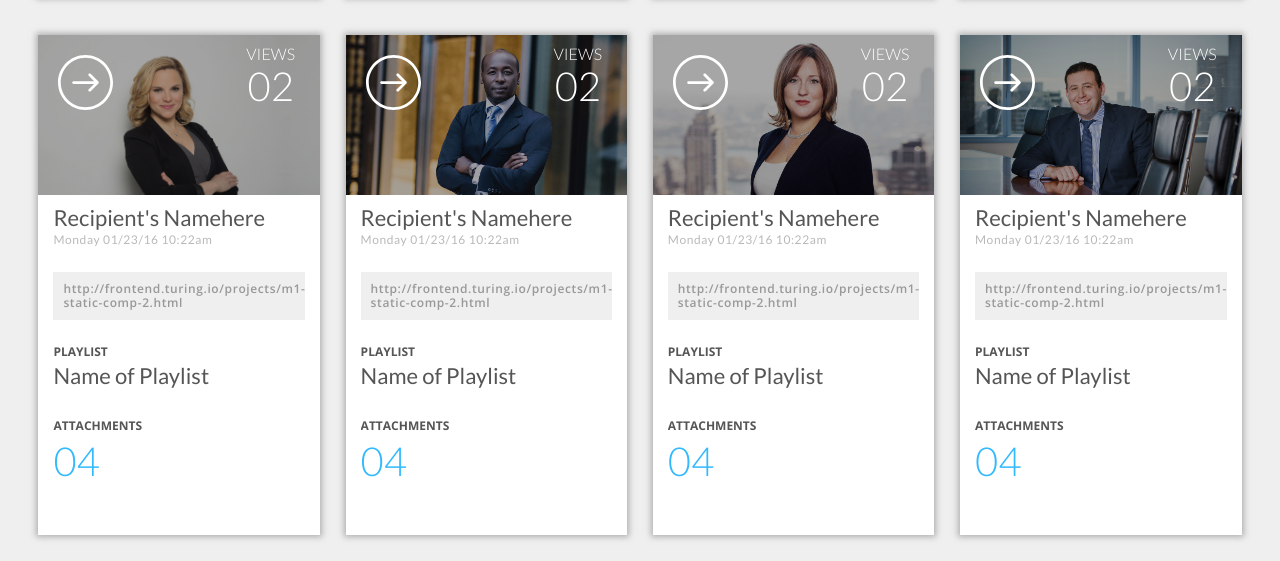
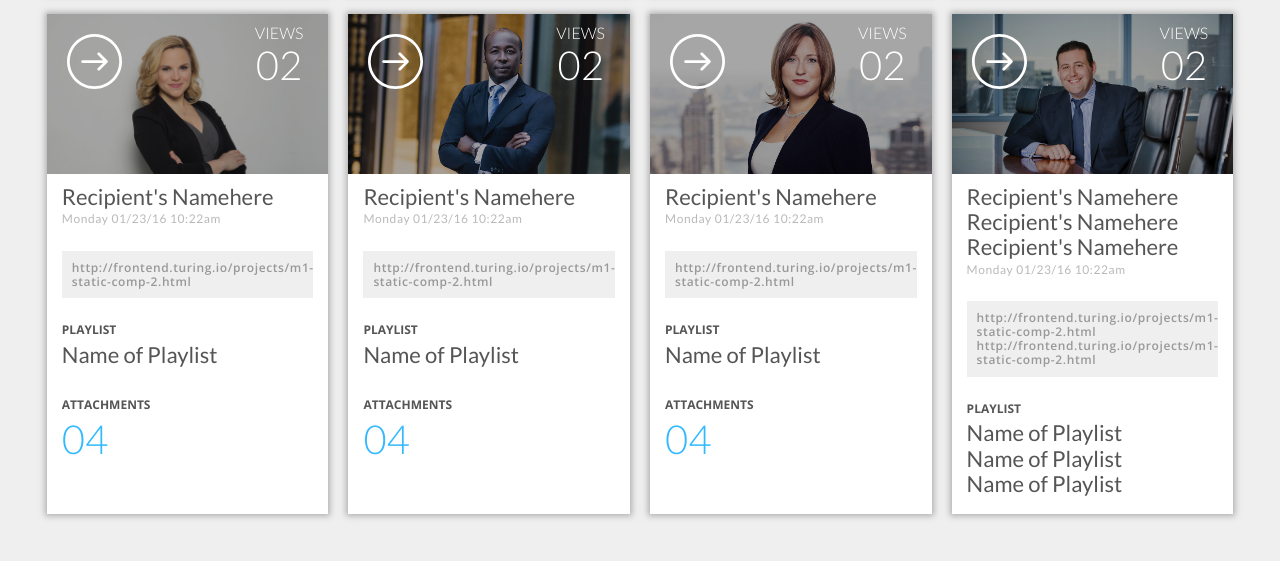
Before and after one commit to JustynaField/jf-comp-challenge-2, a plain HTML site: page index.html in a window 1280 px wide. Shown: the part 715-1276 px from the top of the page. After the commit the page ends 1239 px from the top, so only its background shows below. Drawn offline with nearby package versions, Linux system fonts and the light colour scheme.

Commit message:
compare site across browsers

```diff
--- a/index.html
+++ b/index.html
@@ -30,7 +30,7 @@
           <img src="images/icons/down-arrow.svg" aria-hidden="true">
         </div>
 
-        <h1><img src="images/icons/logo.png" alt="logo"></h1>
+        <h1><img src="images/icons/logo.svg" alt="logo"></h1>
 
       </header>
 
@@ -233,14 +233,14 @@
               </div>
 
               <div class="card-content">
-                <h3 class="recipient-name">Recipient's Namehere</h3>
+                <h3 class="recipient-name">Recipient's Namehere Recipient's Namehere Recipient's Namehere</h3>
                 <div class="date">Monday 01/23/16 10:22am</div>
                 <div class="link-section">
                   <p class="link">
-                    http://frontend.turing.io/projects/m1-static-comp-2.html</p>
+                    http://frontend.turing.io/projects/m1-static-comp-2.html<br>http://frontend.turing.io/projects/m1-static-comp-2.html</p>
                   </div>
                 <h4>Playlist</h4>
-                  <h5>Name of Playlist</h5>
+                  <h5>Name of Playlist <br>Name of Playlist<br>Name of Playlist</h5>
                 <h4 class="attachments">Attachments</h4>
                   <div class="attachment-number">04</div>
               </div>
--- a/style.css
+++ b/style.css
@@ -55,7 +55,7 @@ h2 {
 article {
   background-color: #fff;
   box-shadow: 2px gray;
-  margin: 1% 1% 2% 1%;
+  margin: 10px;
   min-height: 480px;
   width: 95%;
   -webkit-box-shadow: 0px 0px 6px 2px rgba(153,153,153,0.75);
```
Also changed, not shown: images/icons/logo.svg (added), images/icons/yellow-logo.png (renamed from images/icons/logo.png), 3 other files.
